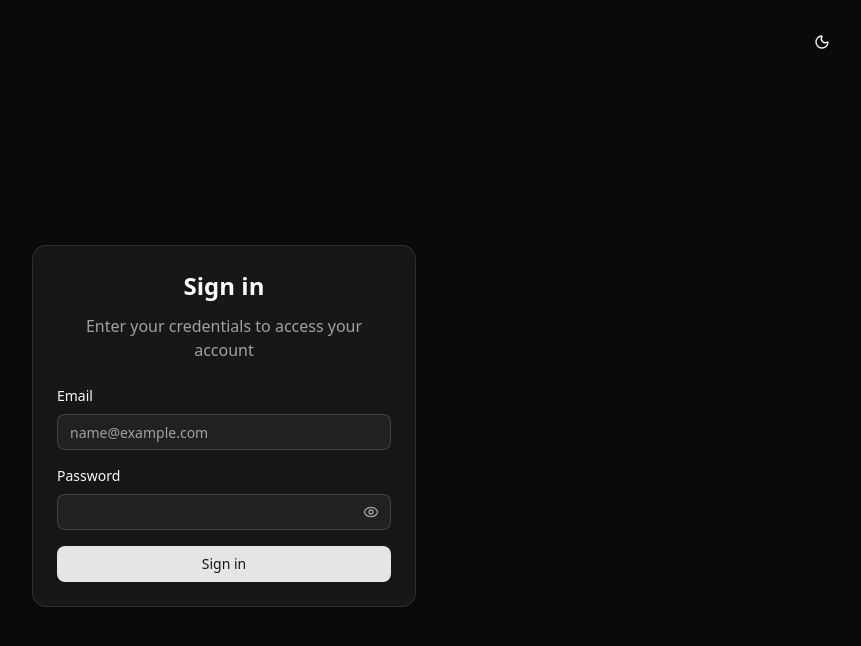
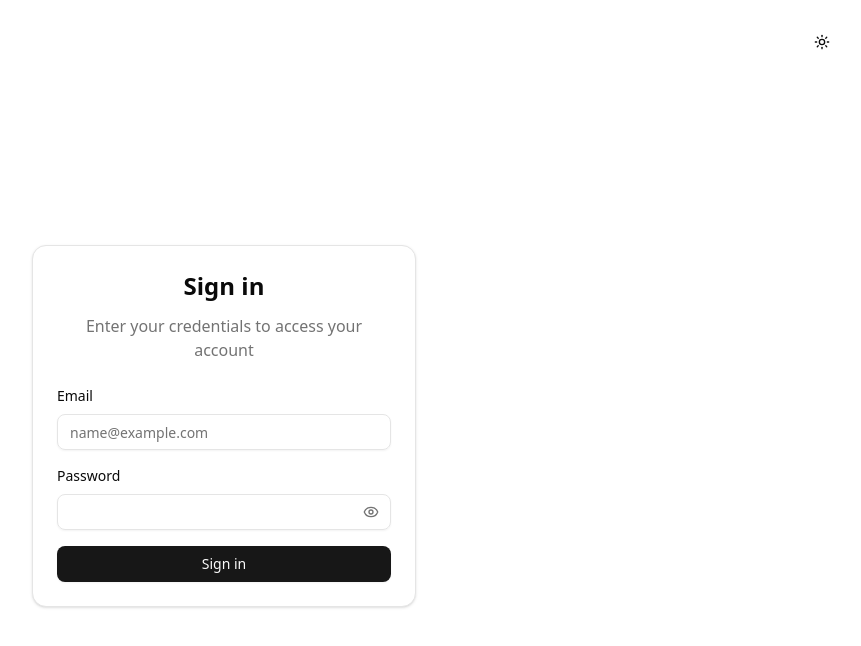
Before and after one commit to COLMASH/reporting-app, a Next.js app: page / in a window 1280 px wide. Shown: the top 646 px of the page, without its empty margins (416-1277 px from the left). Built offline with nearby package versions, Linux system fonts and the light colour scheme; no server answers.

Commit message:
feat: set light theme and colored charts as defaults, add user controls to portfolio-reports
  - Change default app theme from dark to light
  - Change default chart theme from green to colored (multi-color)
  - Add theme toggle and user menu to portfolio-reports page header

```diff
--- a/src/features/dashboards/components/chart-theme-selector.tsx
+++ b/src/features/dashboards/components/chart-theme-selector.tsx
@@ -12,7 +12,7 @@ import { ChartTheme, chartThemeLabels } from '../config/chart-themes'
 import { Palette } from 'lucide-react'
 
 export const ChartThemeSelector = () => {
-    const [theme, setTheme] = useState<ChartTheme>('green')
+    const [theme, setTheme] = useState<ChartTheme>('colored')
 
     useEffect(() => {
         const storedTheme = localStorage.getItem('chart-theme') as ChartTheme
@@ -20,7 +20,7 @@ export const ChartThemeSelector = () => {
             setTheme(storedTheme)
             applyTheme(storedTheme)
         } else {
-            applyTheme('green')
+            applyTheme('colored')
         }
     }, [])
 
--- a/src/features/portfolio-reports/components/portfolio-reports-page.tsx
+++ b/src/features/portfolio-reports/components/portfolio-reports-page.tsx
@@ -4,6 +4,8 @@ import { useSearchParams } from 'next/navigation'
 import { Plus, ArrowLeft } from 'lucide-react'
 import Link from 'next/link'
 import { Button } from '@/components/ui/button'
+import { ThemeToggle } from '@/components/common/theme-toggle'
+import { UserAvatar } from '@/features/auth/components/user-avatar'
 import { ReportsDataTable } from './reports-data-table'
 import { CreateReportDialog } from './create-report-dialog'
 import { ReportDetailDialog } from './report-detail-dialog'
@@ -87,10 +89,14 @@ export const PortfolioReportsPage = () => {
                         Generate AI-powered analysis reports for your portfolio.
                     </p>
                 </div>
-                <Button onClick={openCreateDialog} className="shrink-0">
-                    <Plus className="mr-2 h-4 w-4" />
-                    Create Report
-                </Button>
+                <div className="flex items-center gap-3">
+                    <Button onClick={openCreateDialog} className="shrink-0">
+                        <Plus className="mr-2 h-4 w-4" />
+                        Create Report
+                    </Button>
+                    <ThemeToggle />
+                    <UserAvatar />
+                </div>
             </div>
 
             {/* Reports Table */}
--- a/src/redux/features/themeSlice/themeSlice.ts
+++ b/src/redux/features/themeSlice/themeSlice.ts
@@ -7,7 +7,7 @@ export interface ThemeState {
 }
 
 const initialState: ThemeState = {
-    theme: 'dark'
+    theme: 'light'
 }
 
 const themeSlice = createSlice({
```
